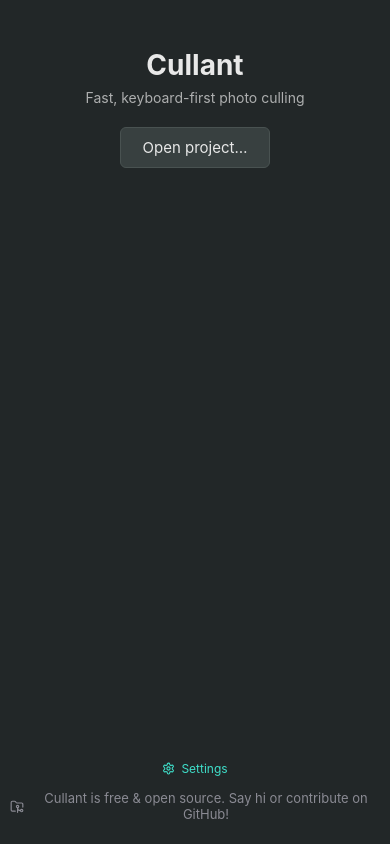
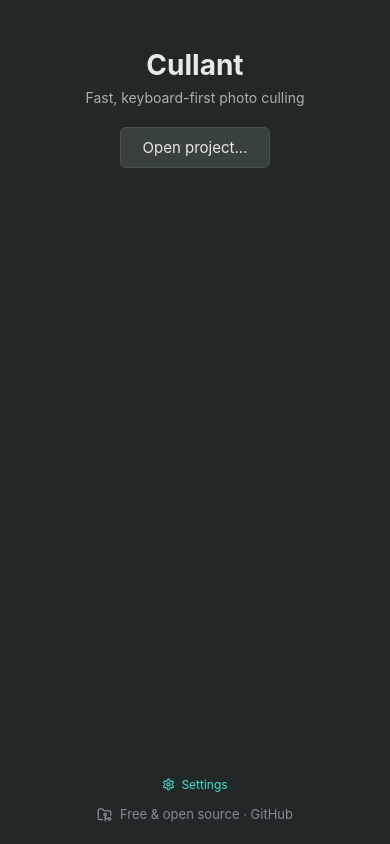
Before and after one commit to la-lo-go/cullant, a SvelteKit app: page / in a window 390 px wide. Built offline with nearby package versions, Linux system fonts and the light colour scheme.

Commit message:
feat(home): shorten footer GitHub label on narrow screens
The full "Cullant is free & open source. Say hi or contribute on GitHub!"
overflowed on mobile. Show a compact "Free & open source - GitHub" label
under 600px (with text-wrap: balance), keeping the full text on desktop.

```diff
--- a/src/routes/+page.svelte
+++ b/src/routes/+page.svelte
@@ -430,7 +430,10 @@
         </button>
         <button class="ghlink" onclick={() => openUrl(REPO_URL)}>
           <FolderGit2 size={15} />
-          <span>Cullant is free &amp; open source. Say hi or contribute on GitHub!</span>
+          <span class="ghlink-full"
+            >Cullant is free &amp; open source. Say hi or contribute on GitHub!</span
+          >
+          <span class="ghlink-short">Free &amp; open source · GitHub</span>
         </button>
       </footer>
     </div>
@@ -920,4 +923,25 @@
   button.ghlink:hover {
     color: var(--accent);
   }
+
+  /* Full label on desktop; a compact label on narrow screens so it never
+     overflows or wraps awkwardly. */
+  button.ghlink .ghlink-short {
+    display: none;
+  }
+
+  @media (max-width: 600px) {
+    button.ghlink {
+      text-align: center;
+      text-wrap: balance;
+    }
+
+    button.ghlink .ghlink-full {
+      display: none;
+    }
+
+    button.ghlink .ghlink-short {
+      display: inline;
+    }
+  }
 </style>
```
